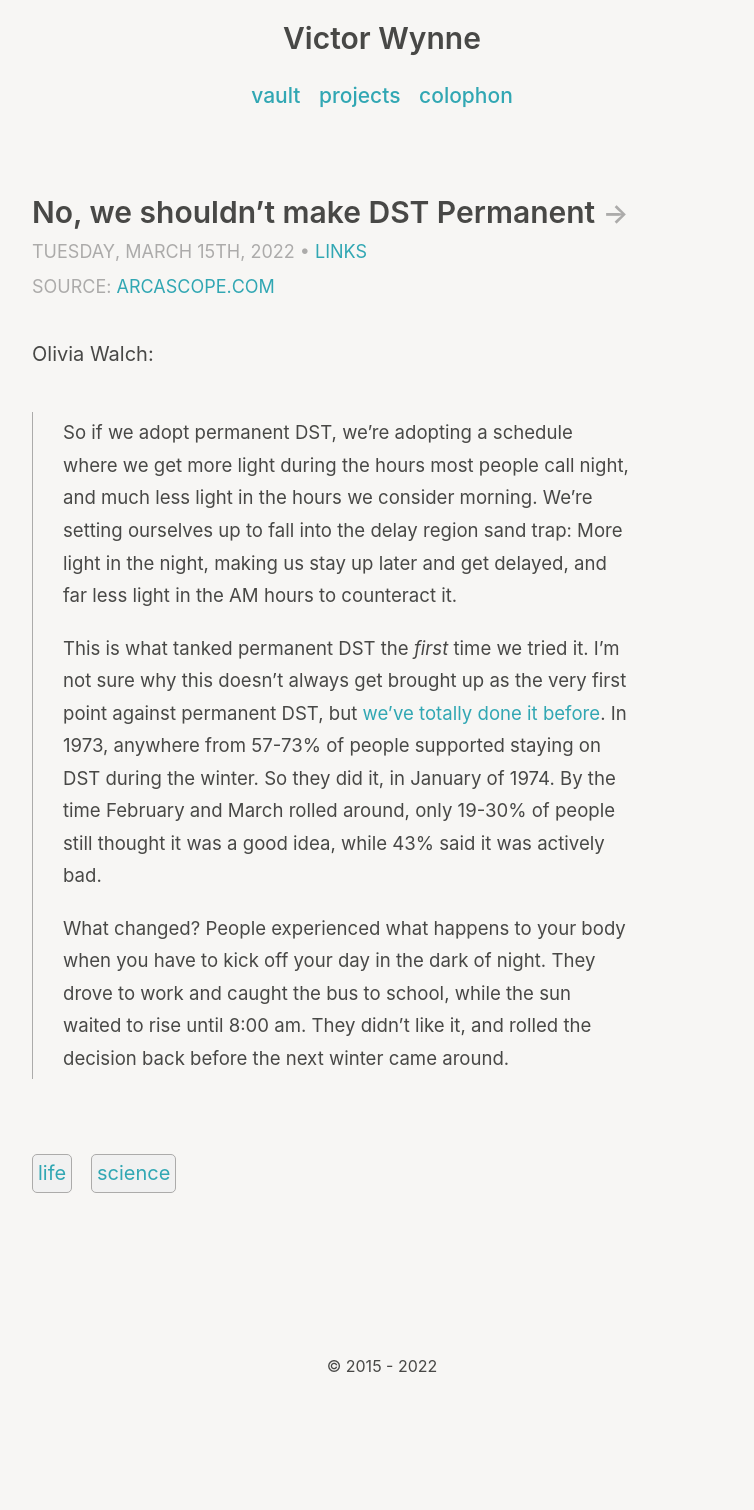
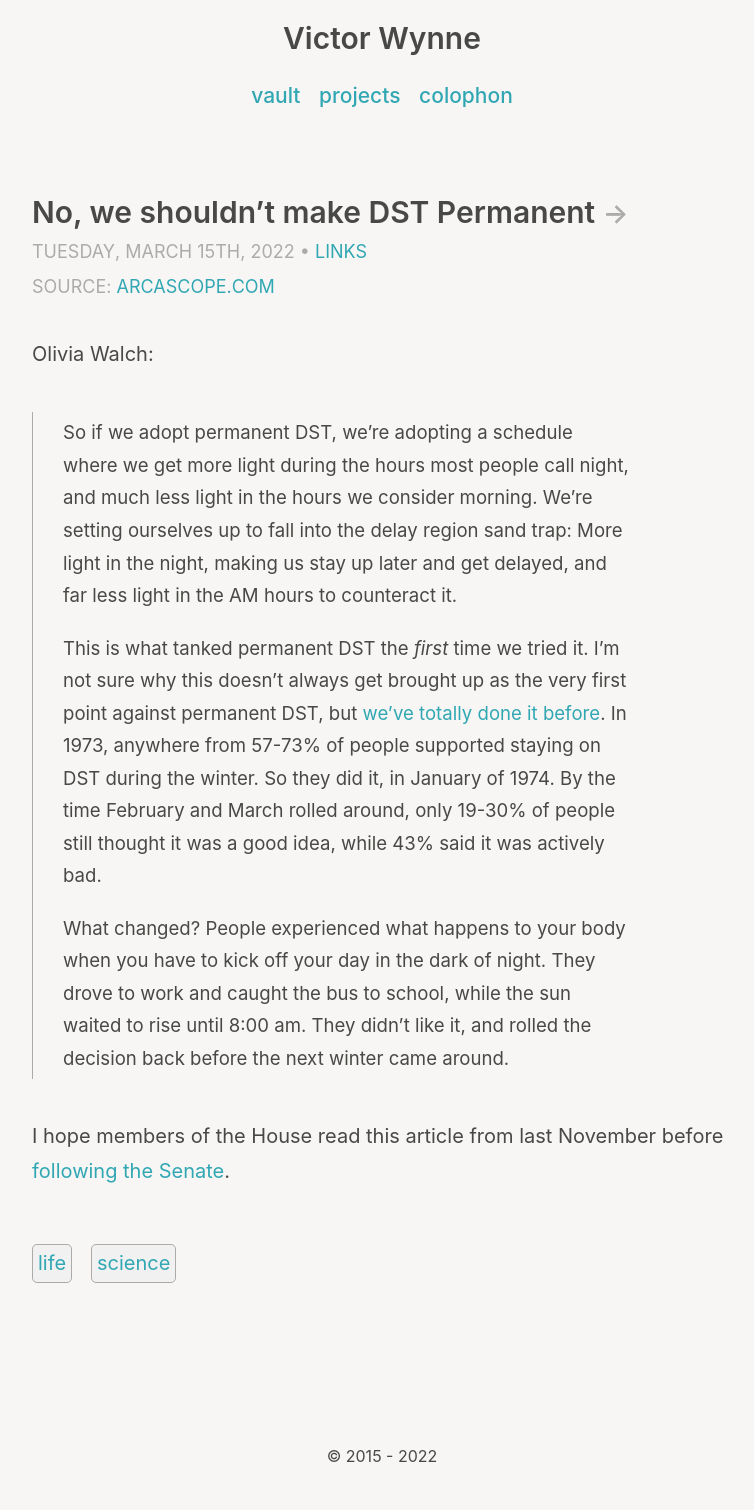
Before and after one commit to wertercatt/tooters, a Jekyll site: the page built from _posts/2022-03-15-no-permanent-dst.md, in a window 1280 px wide. Shown: the whole page, without its empty margins (258-1012 px from the left). Built offline with Jekyll 4.4.1, drawn with Linux system fonts in a browser that asks for light colours; before the commit the page ends 1420 px from its top, so only the background shows below that.

Commit message:
Update 2022-03-15-no-permanent-dst.md

```diff
--- a/_posts/2022-03-15-no-permanent-dst.md
+++ b/_posts/2022-03-15-no-permanent-dst.md
@@ -14,3 +14,5 @@ Olivia Walch:
 >This is what tanked permanent DST the *first* time we tried it. I’m not sure why this doesn’t always get brought up as the very first point against permanent DST, but [we’ve totally done it before](https://www.washingtonpost.com/politics/2021/03/15/no-more-changing-clocks-history-says-be-careful-what-you-wish-daylight-saving-time/). In 1973, anywhere from 57-73% of people supported staying on DST during the winter. So they did it, in January of 1974. By the time February and March rolled around, only 19-30% of people still thought it was a good idea, while 43% said it was actively bad.
 >
 >What changed? People experienced what happens to your body when you have to kick off your day in the dark of night. They drove to work and caught the bus to school, while the sun waited to rise until 8:00 am. They didn’t like it, and rolled the decision back before the next winter came around.
+
+I hope members of the House read this article from last November before [following the Senate](https://www.reuters.com/world/us/us-senate-approves-bill-that-would-make-daylight-savings-time-permanent-2023-2022-03-15/).
```
